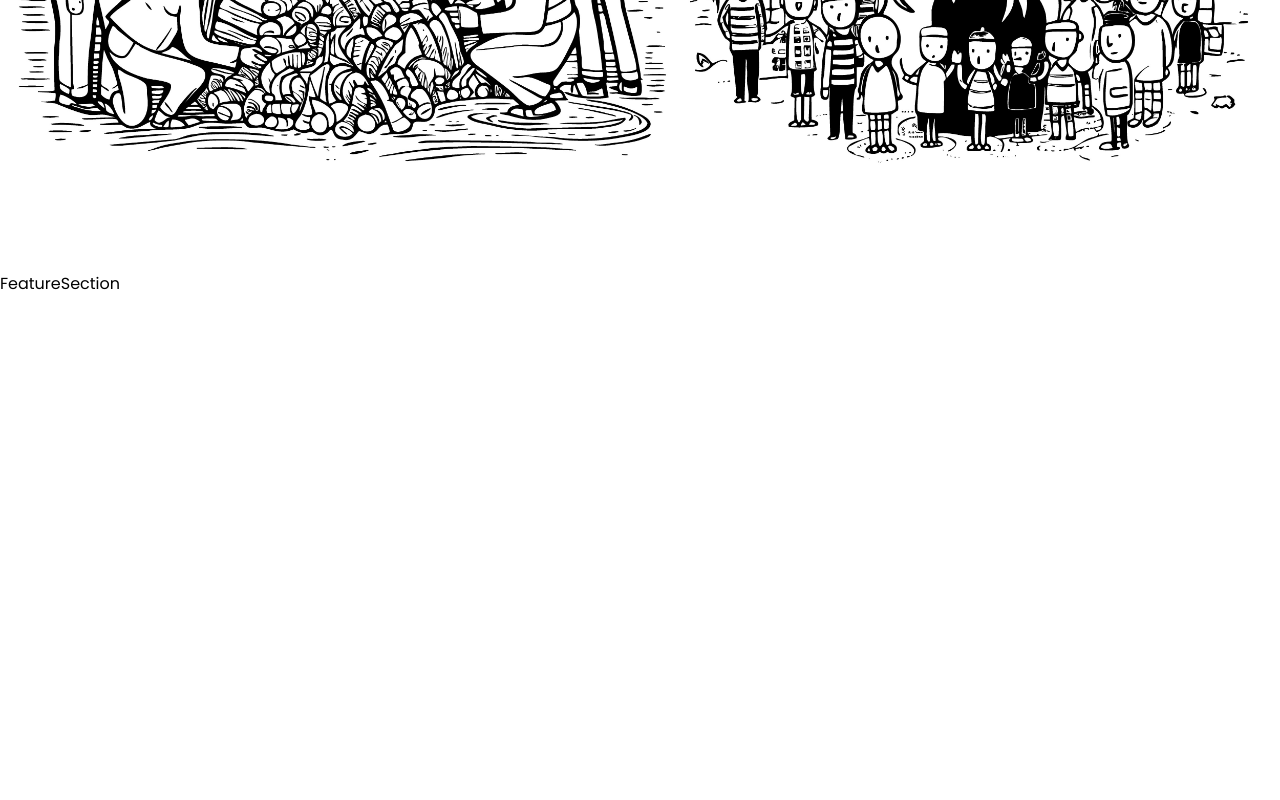
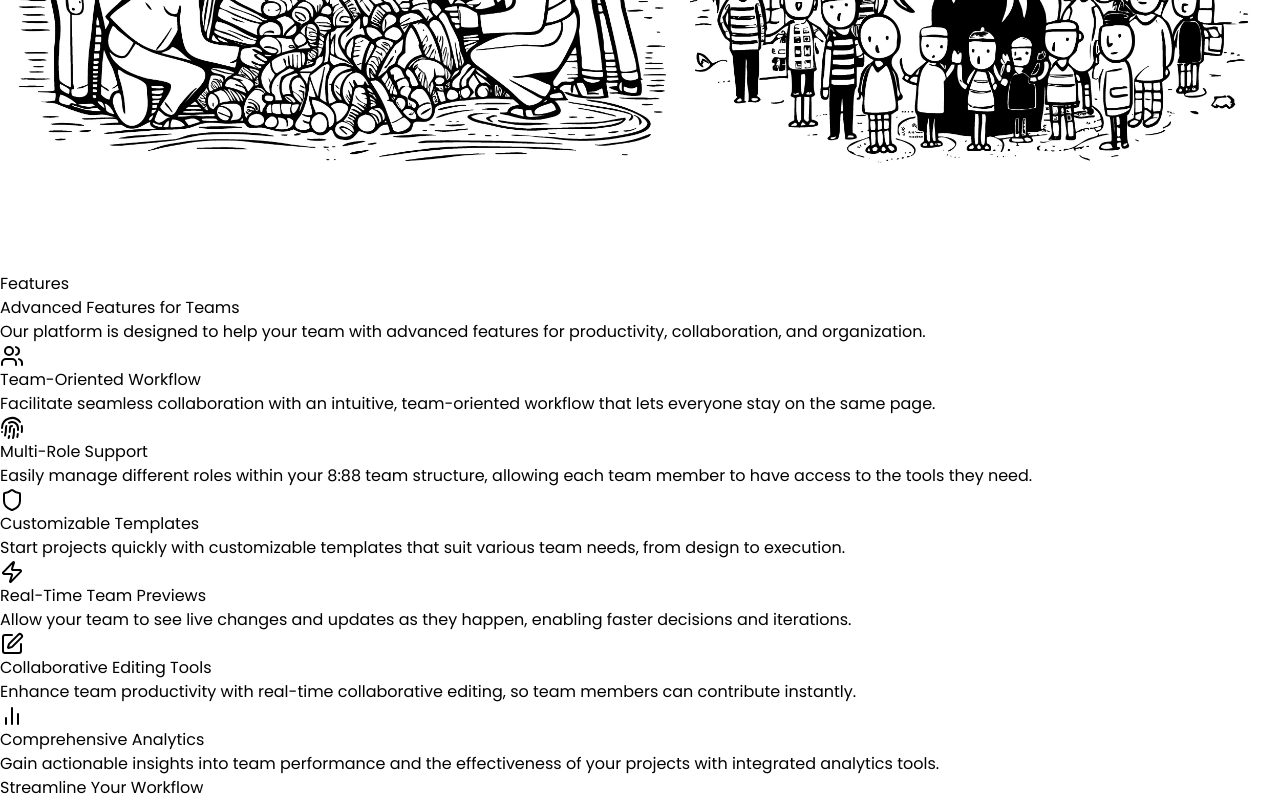
Before and after one commit to mevanmanilka83/8-8-8-team-COLLAB, a React (Vite) app: page / in a window 1280 px wide. Shown: the part 954-1754 px from the top of the page. Before the commit the page ends 1250 px from the top, so only its background shows below. Built offline with nearby package versions, Linux system fonts and the light colour scheme.

Commit message:
add WorkFlow component; enhance FeatureSection layout and content; update HeroSection styles

```diff
--- a/src/App.jsx
+++ b/src/App.jsx
@@ -1,6 +1,7 @@
 import Navbar from "./components/Navbar";
 import HeroSection from "./components/HeroSection";
 import FeatureSection from "./components/FeatureSection";
+import WorkFlow from "./components/WorkFlow";
 
 const App = () => {
   return (
@@ -9,6 +10,7 @@ const App = () => {
       <div className="max-w-7xl mx-auto pt-20 px-6">
         <HeroSection />
         <FeatureSection />
+        <WorkFlow />
       </div>
     </>
   );
--- a/src/components/FeatureSection.jsx
+++ b/src/components/FeatureSection.jsx
@@ -1,5 +1,41 @@
+import { features } from "../data";
 const FeatureSection = () => {
-  return <div>FeatureSection</div>;
+  return (
+    <div className="relative mt-20 border-b border-neutral-800 min-h-[800px]">
+      <div className="text-center">
+        <span className="bg-neutral-900 text-white rounded-full h-6 text-sm font-medium px-2 py-1 uppercase">
+          Features
+        </span>
+        <h2 className="text-3xl sm:text-3xl lg:text-5xl mt-10 font-bold text-neutral-900 tracking-wide">
+          Advanced Features for Teams
+        </h2>
+        <p className="text-lg text-neutral-600 mt-2 pt-3 max-w-2xl mx-auto bg-gradient-to-r from-slate-300 to-slate-600 text-transparent bg-clip-text ">
+          Our platform is designed to help your team with advanced features for
+          productivity, collaboration, and organization.
+        </p>
+      </div>
+      <div className="max-w-7xl mx-auto px-4 py-12 sm:px-6 lg:px-8 lg:py-20">
+        <div className="grid grid-cols-1 gap-8 sm:grid-cols-2 lg:grid-cols-3">
+          {features.map((feature, index) => (
+            <div
+              key={index}
+              className="bg-white border border-gray-200 rounded-xl shadow-sm overflow-hidden hover:shadow-md hover:border-gray-300 transition-all duration-300"
+            >
+              <div className="p-6">
+                <div className="flex items-center justify-center h-12 w-12 rounded-full  text-black mb-4">
+                  {feature.icon}
+                </div>
+                <h3 className="mt-1 mb-6 text-xl font-semibold text-gray-900 ">
+                  {feature.text}
+                </h3>
+                <p className="text-gray-600 text-base">{feature.description}</p>
+              </div>
+            </div>
+          ))}
+        </div>
+      </div>
+    </div>
+  );
 };
 
 export default FeatureSection;
--- a/src/components/HeroSection.jsx
+++ b/src/components/HeroSection.jsx
@@ -8,7 +8,7 @@ const HeroSection = () => {
           The All-in-One Platform for Teams
         </h1>
 
-        <p className="text-lg lg:text-xl text-center text-neutral-600 mt-4 lg:mt-6 max-w-2xl">
+        <p className="text-lg lg:text-xl text-center bg-gradient-to-r from-slate-300 to-slate-600 text-transparent bg-clip-text mt-4 lg:mt-6 max-w-2xl">
           Manage your team with advanced features for productivity,
           collaboration, and organization.
         </p>
--- /dev/null
+++ b/src/components/WorkFlow.jsx
@@ -0,0 +1,11 @@
+const WorkFlow = () => {
+  return (
+    <div className="flex flex-col items-center justify-center py-20">
+      <h2 className="text-3xl sm:text-3xl lg:text-5xl font-bold text-neutral-900">
+        Streamline Your Workflow
+      </h2>
+    </div>
+  );
+};
+
+export default WorkFlow;
--- a/src/data/index.jsx
+++ b/src/data/index.jsx
@@ -1,9 +1,4 @@
-import { BotMessageSquare } from "lucide-react";
-import { BatteryCharging } from "lucide-react";
-import { Fingerprint } from "lucide-react";
-import { ShieldHalf } from "lucide-react";
-import { PlugZap } from "lucide-react";
-import { GlobeLock } from "lucide-react";
+import { Users, Fingerprint, Shield, Zap, Edit, BarChart2 } from "lucide-react";
 
 import user1 from "../assets/dev/user1.png";
 import user2 from "../assets/dev/user2.png";
@@ -25,25 +20,25 @@ export const testimonials = [
     user: "Alex Lee",
     company: "Tech Innovators",
     image: user1,
-    text: "Our 8-8-8 team model has never been more efficient! The tools helped streamline communication and project flow, which resulted in faster deliveries.",
+    text: "Our 8:88 team model has never been more efficient! The tools helped streamline communication and project flow, which resulted in faster deliveries.",
   },
   {
     user: "Sam Taylor",
     company: "Future Solutions",
     image: user2,
-    text: "As a team of 8-8-8 members, we needed a platform that would allow us to work simultaneously on different aspects of the project. This platform exceeded our expectations.",
+    text: "As a team of 8:88 members, we needed a platform that would allow us to work simultaneously on different aspects of the project. This platform exceeded our expectations.",
   },
   {
     user: "Jordan Brown",
     company: "NexTech",
     image: user3,
-    text: "Using these collaboration tools has transformed the way our 8-8-8 team works. Real-time feedback and seamless workflow integration have made us more productive than ever.",
+    text: "Using these collaboration tools has transformed the way our 8:88 team works. Real-time feedback and seamless workflow integration have made us more productive than ever.",
   },
   {
     user: "Rachel White",
     company: "Innovative Systems",
     image: user4,
-    text: "The team-based features made it easier to break down tasks and delegate. As an 8-8-8 team, we were able to complete projects with better coordination and fewer mistakes.",
+    text: "The team-based features made it easier to break down tasks and delegate. As an 8:88 team, we were able to complete projects with better coordination and fewer mistakes.",
   },
   {
     user: "Michael Wilson",
@@ -61,7 +56,7 @@ export const testimonials = [
 
 export const features = [
   {
-    icon: <BotMessageSquare />,
+    icon: <Users />,
     text: "Team-Oriented Workflow",
     description:
       "Facilitate seamless collaboration with an intuitive, team-oriented workflow that lets everyone stay on the same page.",
@@ -70,28 +65,28 @@ export const features = [
     icon: <Fingerprint />,
     text: "Multi-Role Support",
     description:
-      "Easily manage different roles within your 8-8-8 team structure, allowing each team member to have access to the tools they need.",
+      "Easily manage different roles within your 8:88 team structure, allowing each team member to have access to the tools they need.",
   },
   {
-    icon: <ShieldHalf />,
+    icon: <Shield />,
     text: "Customizable Templates",
     description:
       "Start projects quickly with customizable templates that suit various team needs, from design to execution.",
   },
   {
-    icon: <BatteryCharging />,
+    icon: <Zap />,
     text: "Real-Time Team Previews",
     description:
       "Allow your team to see live changes and updates as they happen, enabling faster decisions and iterations.",
   },
   {
-    icon: <PlugZap />,
+    icon: <Edit />,
     text: "Collaborative Editing Tools",
     description:
       "Enhance team productivity with real-time collaborative editing, so team members can contribute instantly.",
   },
   {
-    icon: <GlobeLock />,
+    icon: <BarChart2 />,
     text: "Comprehensive Analytics",
     description:
       "Gain actionable insights into team performance and the effectiveness of your projects with integrated analytics tools.",
@@ -100,24 +95,24 @@ export const features = [
 
 export const checklistItems = [
   {
-    title: "Code merge made easy",
+    title: "Seamless Team Integration",
     description:
-      "Streamline your merge process with automated conflict resolution and intelligent suggestions.",
+      "Connect your entire team with unified communication channels, shared workspaces, and collaborative tools.",
   },
   {
-    title: "Review code without worry",
+    title: "Project Progress Tracking",
     description:
-      "Efficient code review tools with inline comments and automated quality checks.",
+      "Monitor team achievements, milestones, and deliverables with visual progress indicators and reporting.",
   },
   {
-    title: "AI Assistance to reduce time",
+    title: "Intelligent Team Coordination",
     description:
-      "Let AI help you identify potential issues and suggest improvements to your code.",
+      "Automatically sync team schedules, distribute workload, and coordinate across different time zones.",
   },
   {
-    title: "Share work in minutes",
+    title: "Cross-Team Collaboration",
     description:
-      "Quick and secure code sharing features to collaborate with your team members.",
+      "Enable smooth interaction between different team units with shared resources and synchronized workflows.",
   },
 ];
 
```
